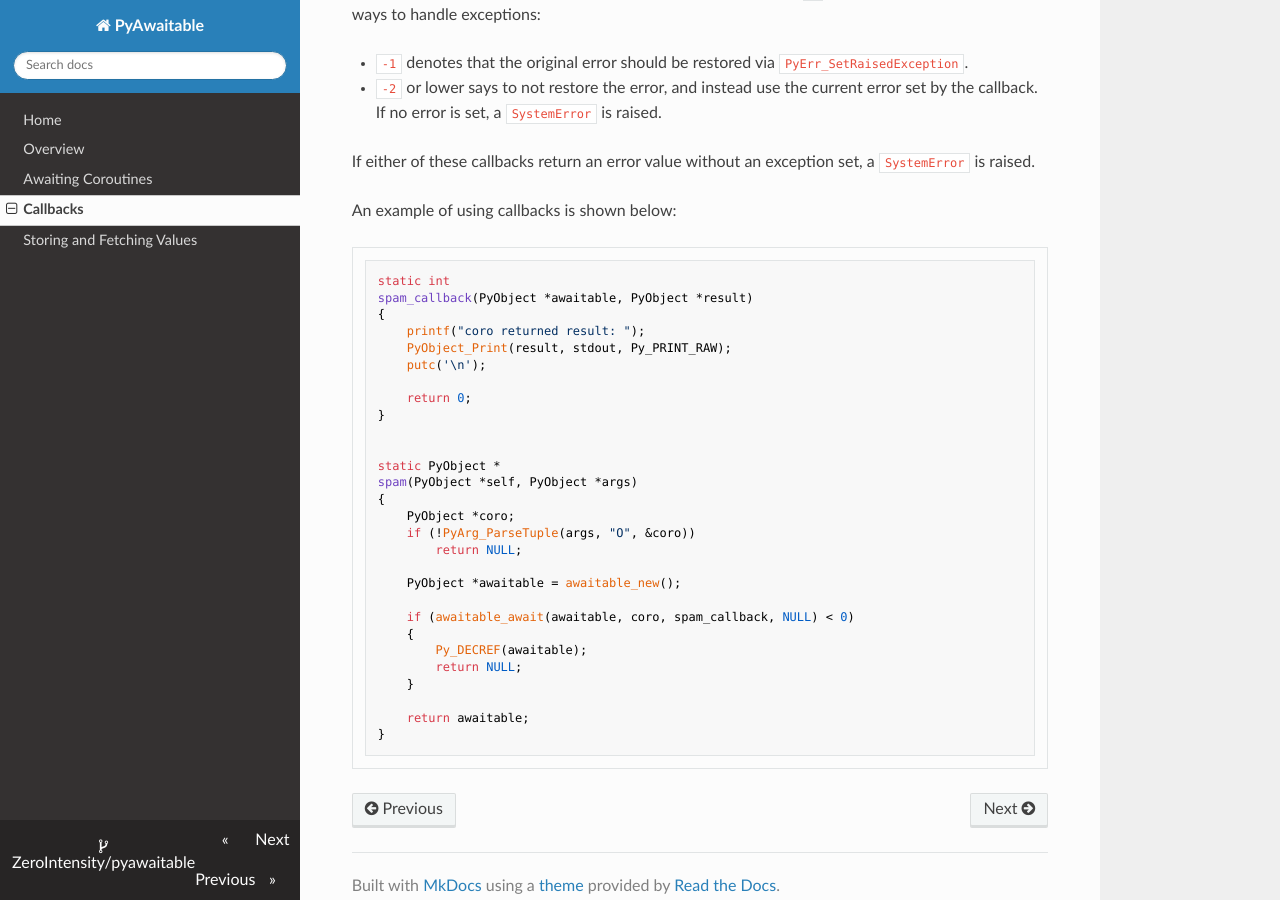
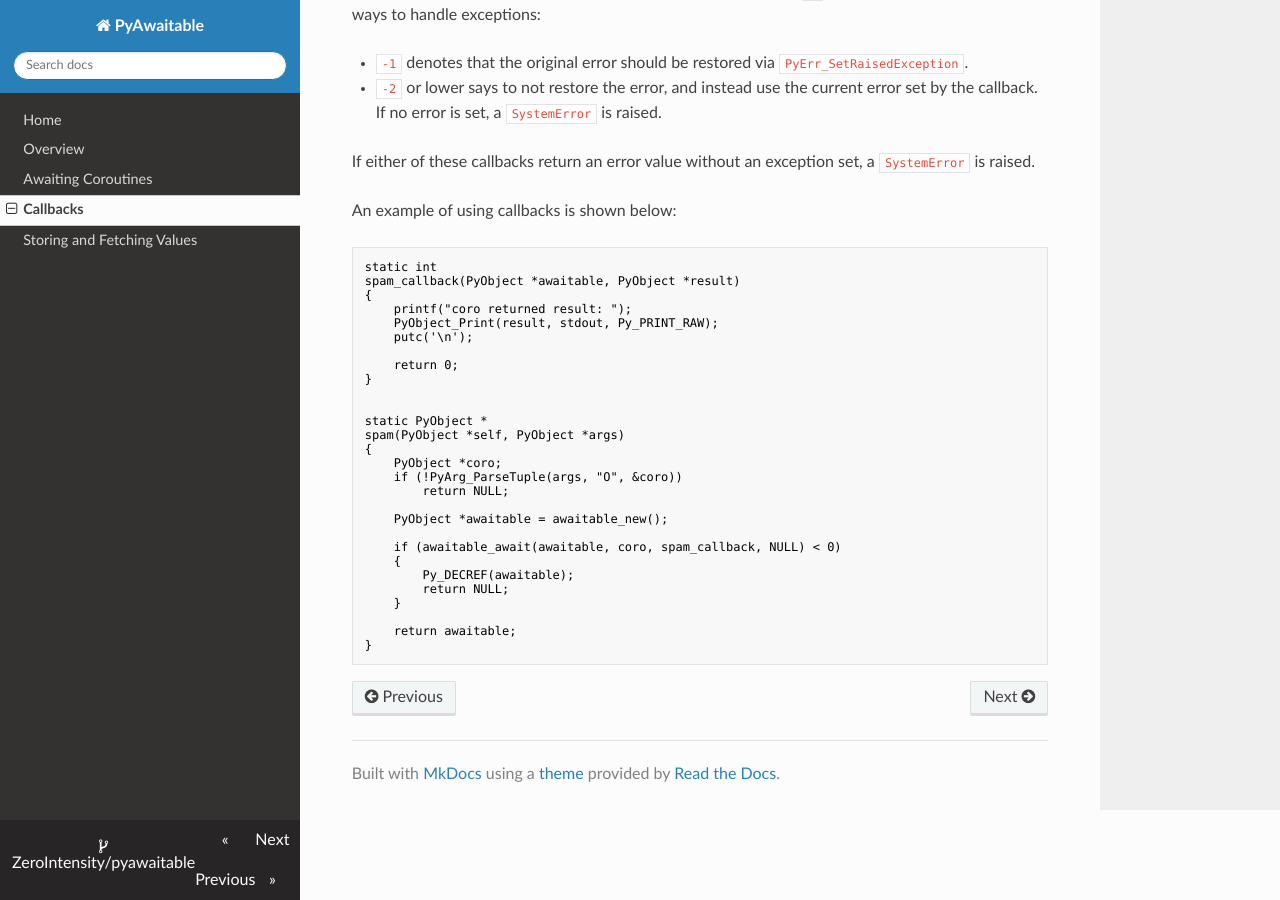
Before and after one commit to ZeroIntensity/pyawaitable, an MkDocs documentation site: the page built from docs/callbacks.md, in a window 1280 px wide and 900 px high, scrolled down 503 px. Built offline with MkDocs 1.6.1, drawn with Linux system fonts in a browser that asks for light colours; nearby versions of some CDN libraries.

Commit message:
Update mkdocs.yml

```diff
--- a/mkdocs.yml
+++ b/mkdocs.yml
@@ -13,14 +13,7 @@ nav:
 theme: readthedocs
 
 markdown_extensions:
-    - pymdownx.highlight:
-        anchor_linenums: true
-    - pymdownx.superfences
-    - pymdownx.inlinehilite
-    - pymdownx.snippets
     - admonition
-    - pymdownx.details
-    - pymdownx.tabbed:
-          alternate_style: true
+
 plugins:
     - search
```
